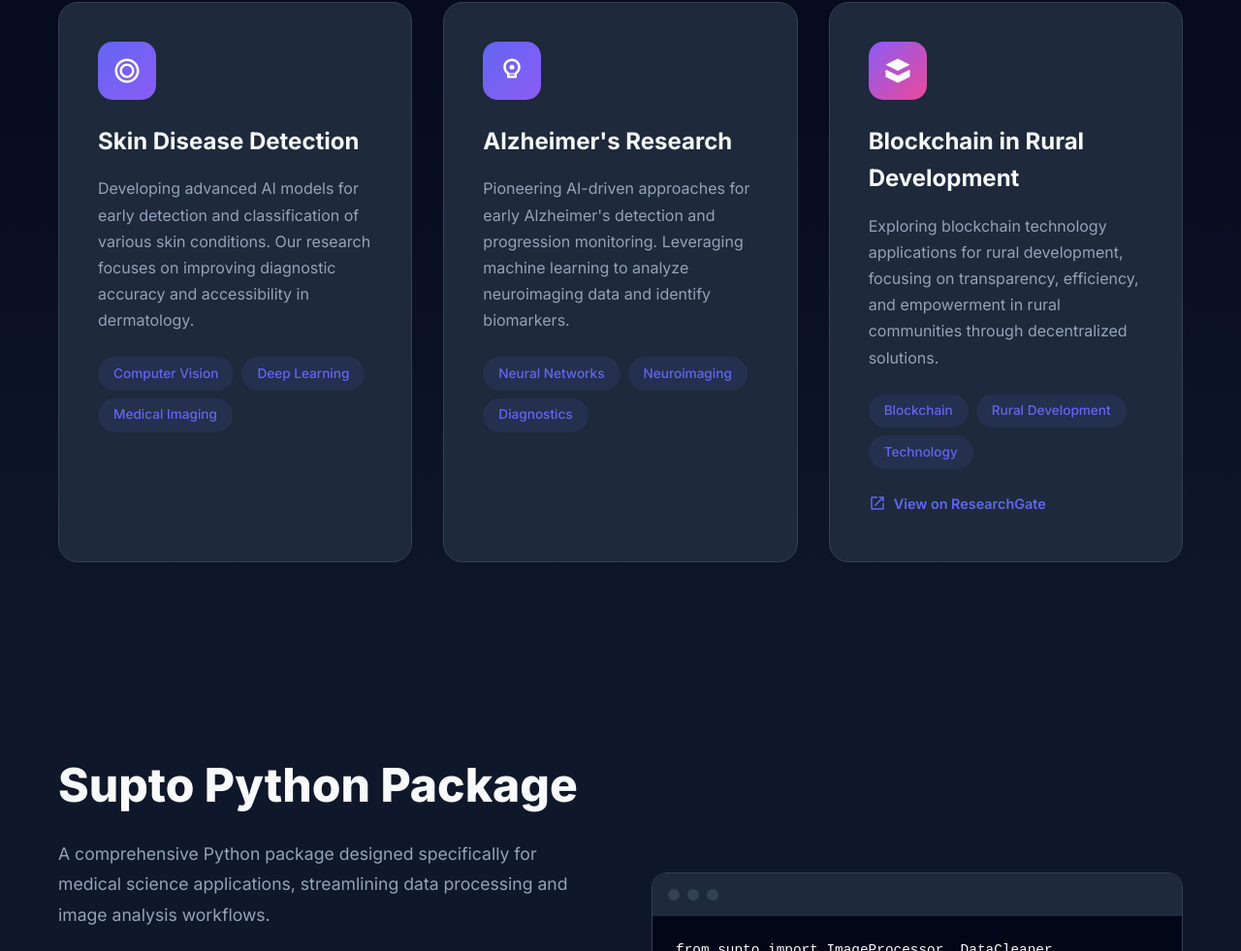
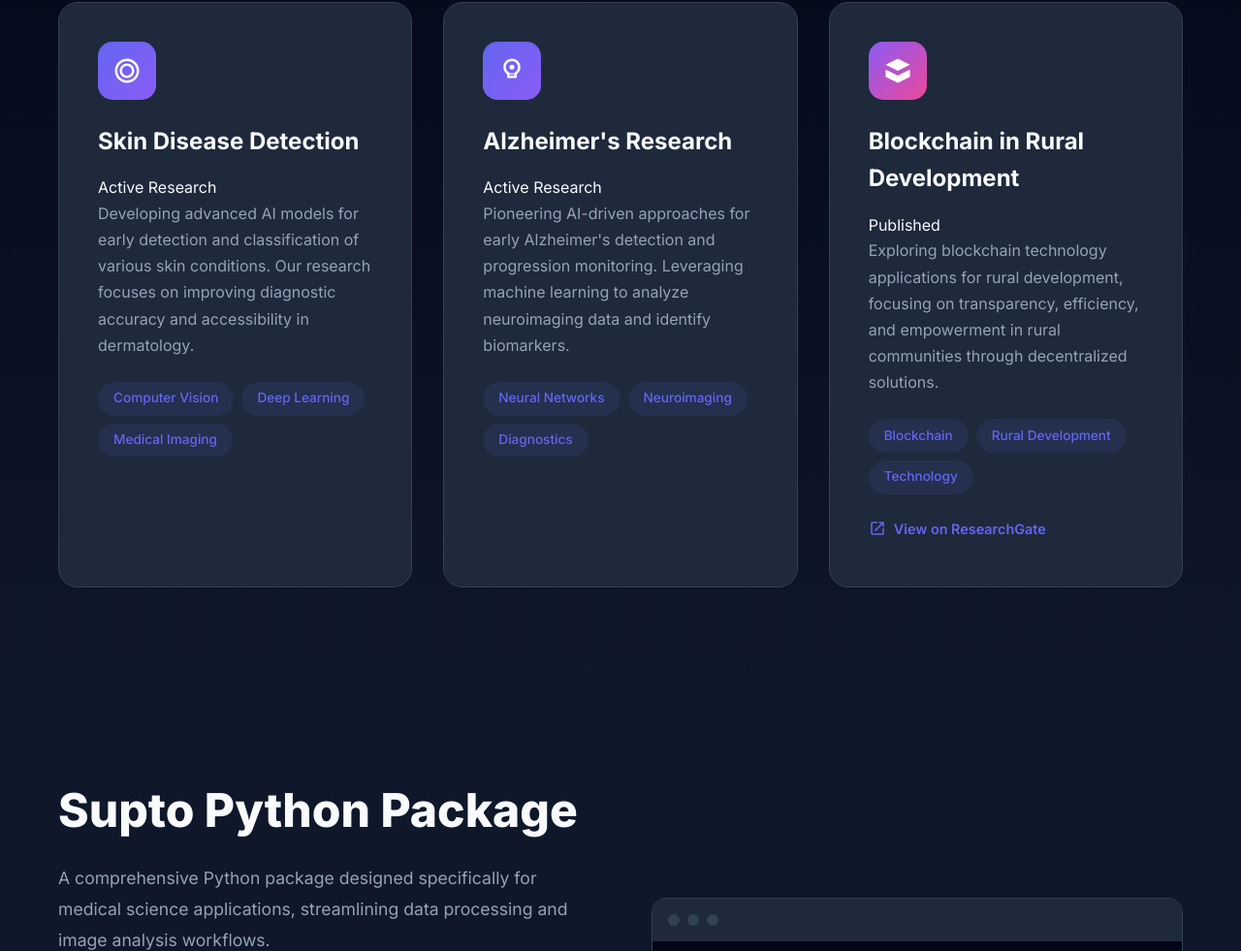
Before and after one commit to suptoo/Luminexlabs.io, a plain HTML site: page index.html in a window 1280 px wide. Shown: the part 1079-2060 px from the top of the page at 97% size. Drawn offline with Linux system fonts and the light colour scheme.

Commit message:
Update index.html

```diff
--- a/index.html
+++ b/index.html
@@ -1,3 +1,4 @@
+
 <!DOCTYPE html>
 <html lang="en">
 <head>
@@ -36,7 +37,7 @@
         <div class="hero-background"></div>
         <div class="container hero-content">
             <h1 class="hero-title animate-fade-in">
-                Pioneering AI in <span class="gradient-text">Healthcare Research</span>
+                Pioneering AI in <span class="gradient-text typing-effect">Healthcare Research</span>
             </h1>
             <p class="hero-subtitle animate-fade-in-delay">
                 Building the future of medical AI with advanced research in skin disease detection and Alzheimer's diagnosis
@@ -80,6 +81,7 @@
                         </svg>
                     </div>
                     <h3 class="research-title">Skin Disease Detection</h3>
+                    <div class="research-badge">Active Research</div>
                     <p class="research-description">
                         Developing advanced AI models for early detection and classification of various skin conditions.
                         Our research focuses on improving diagnostic accuracy and accessibility in dermatology.
@@ -100,6 +102,7 @@
                         </svg>
                     </div>
                     <h3 class="research-title">Alzheimer's Research</h3>
+                    <div class="research-badge">Active Research</div>
                     <p class="research-description">
                         Pioneering AI-driven approaches for early Alzheimer's detection and progression monitoring.
                         Leveraging machine learning to analyze neuroimaging data and identify biomarkers.
@@ -121,6 +124,7 @@
                         </svg>
                     </div>
                     <h3 class="research-title">Blockchain in Rural Development</h3>
+                    <div class="research-badge">Published</div>
                     <p class="research-description">
                         Exploring blockchain technology applications for rural development, focusing on transparency,
                         efficiency, and empowerment in rural communities through decentralized solutions.
```
